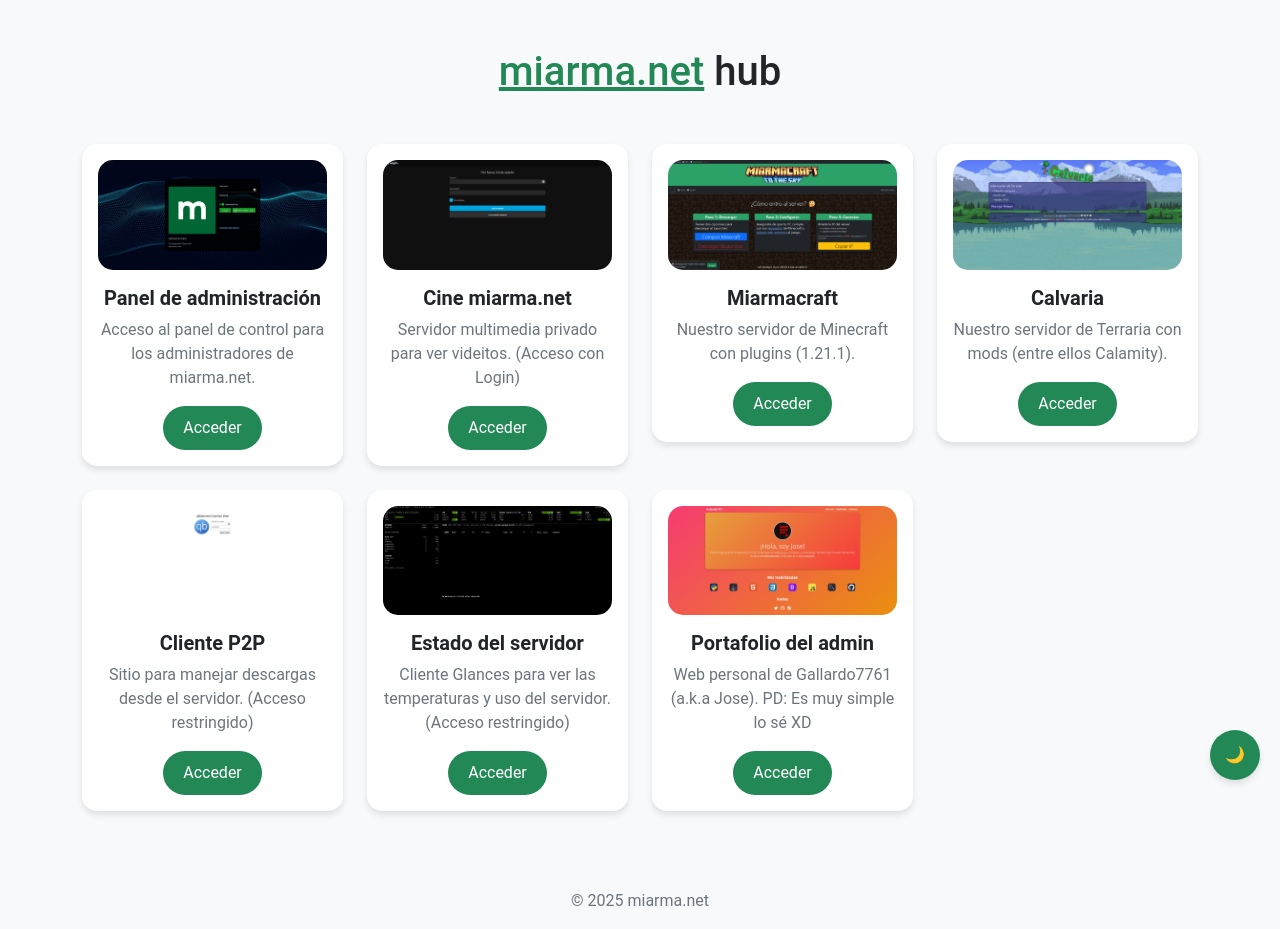
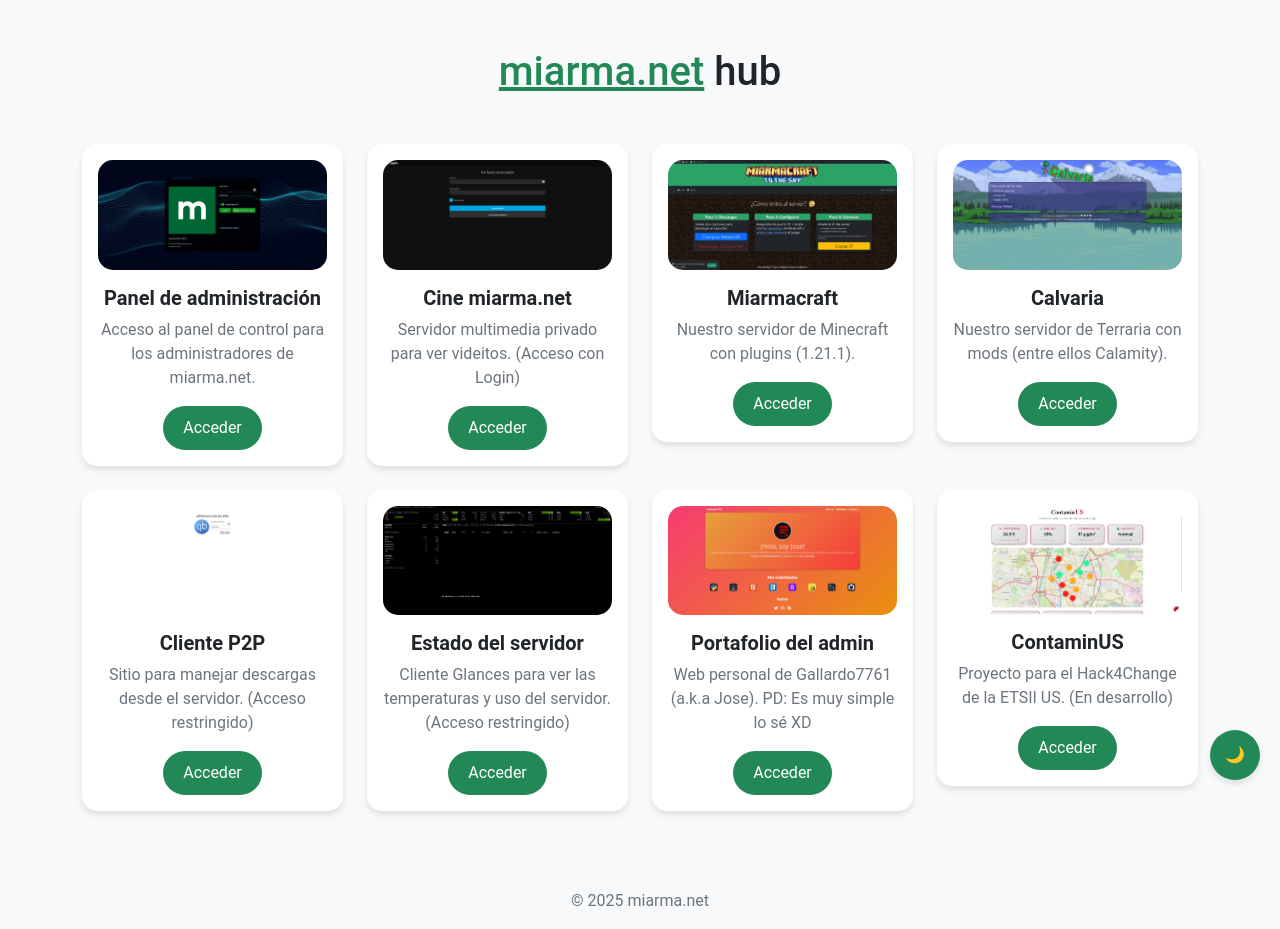
Before and after one commit to Gallardo7761/hub, a React (Vite) app: page / in a window 1280 px wide. Built offline with nearby package versions, Linux system fonts and the light colour scheme.

Commit message:
added contaminus

```diff
--- a/src/common/constants.js
+++ b/src/common/constants.js
@@ -40,5 +40,11 @@
         title: "Portafolio del admin",
         description: "Web personal de Gallardo7761 (a.k.a Jose). PD: Es muy simple lo sé XD",
         link: "http://miarma.net/gallardo7761"
+    },
+    {
+        image: "images/contaminus.png",
+        title: "ContaminUS",
+        description: "Proyecto para el Hack4Change de la ETSII US. (En desarrollo)",
+        link: "http://contaminus.miarma.net"
     }
 ];
```
Also changed, not shown: public/images/contaminus.png (added).
